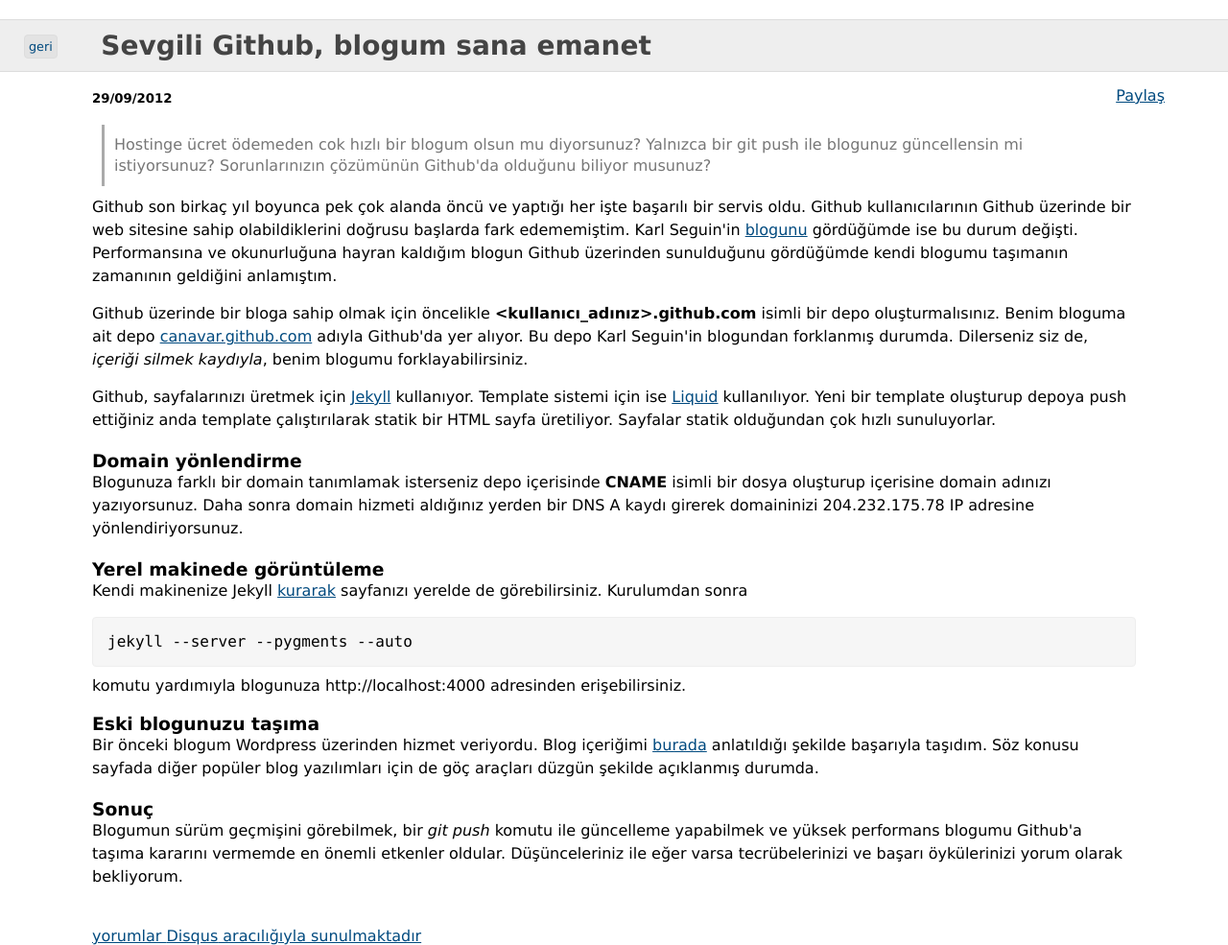
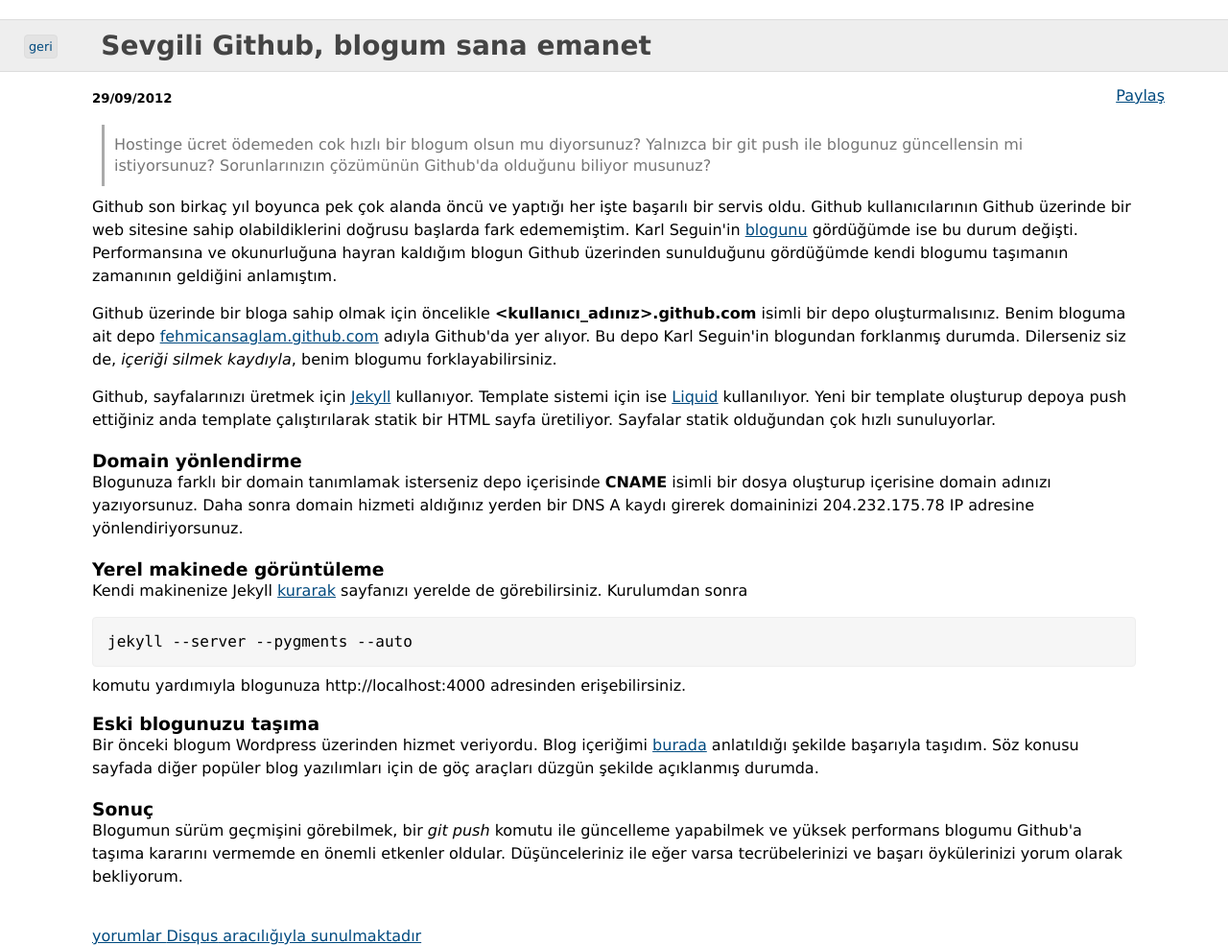
Before and after one commit to fehmicansaglam/fehmicansaglam.github.com, a Jekyll site: the page built from _posts/2012-09-29-github-blogum-sana-emanet.html, in a window 1280 px wide. Shown: the whole page at 96% size. Built offline with Jekyll 4.4.1, drawn with Linux system fonts in a browser that asks for light colours; comment, search, counter and statistics services are not loaded.

Commit message:
fix post

```diff
--- a/_posts/2012-09-29-github-blogum-sana-emanet.html
+++ b/_posts/2012-09-29-github-blogum-sana-emanet.html
@@ -14,7 +14,7 @@
 </p>
 
 <p>
-  Github üzerinde bir bloga sahip olmak için öncelikle <b>&lt;kullanıcı_adınız&gt;.github.com</b> isimli bir depo oluşturmalısınız. Benim bloguma ait depo <a href="https://github.com/canavar/canavar.github.com">canavar.github.com</a> adıyla Github'da yer alıyor. Bu depo Karl Seguin'in blogundan forklanmış durumda. Dilerseniz siz de, <em>içeriği silmek kaydıyla</em>, benim blogumu forklayabilirsiniz.
+  Github üzerinde bir bloga sahip olmak için öncelikle <b>&lt;kullanıcı_adınız&gt;.github.com</b> isimli bir depo oluşturmalısınız. Benim bloguma ait depo <a href="https://github.com/fehmicansaglam/fehmicansaglam.github.com">fehmicansaglam.github.com</a> adıyla Github'da yer alıyor. Bu depo Karl Seguin'in blogundan forklanmış durumda. Dilerseniz siz de, <em>içeriği silmek kaydıyla</em>, benim blogumu forklayabilirsiniz.
 </p>
 
 <p>
```
